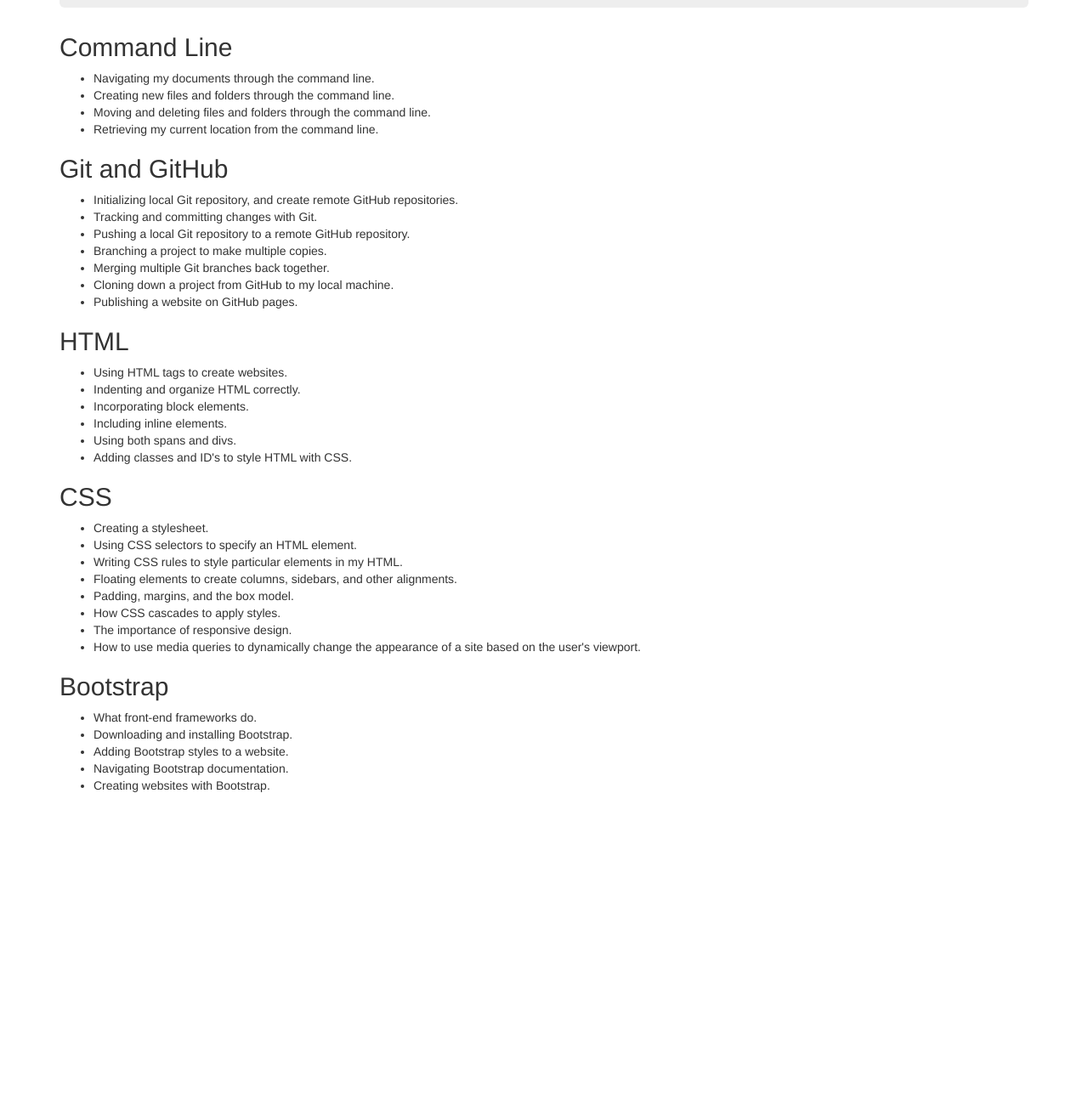
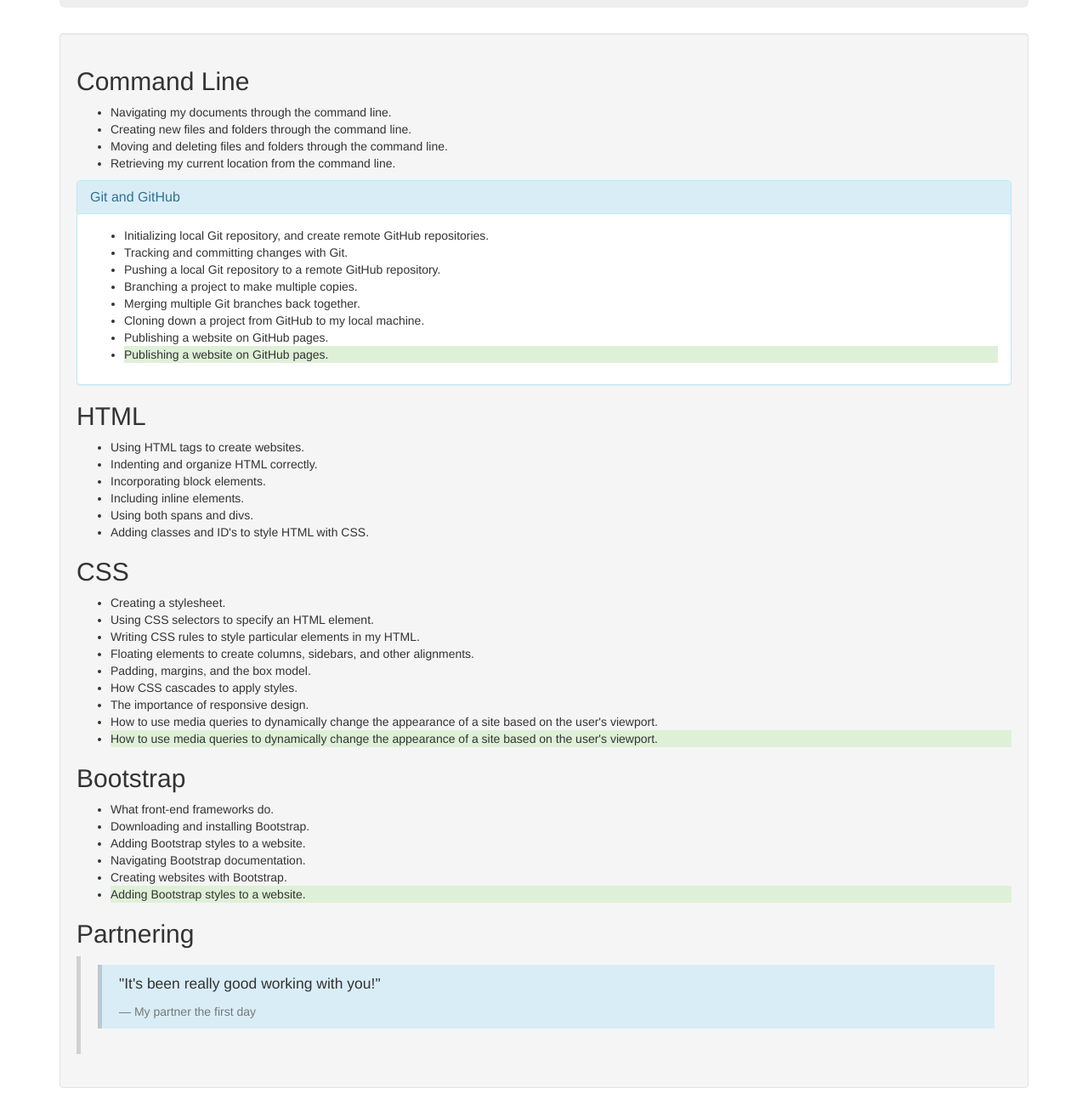
Before and after one commit to ashandabout/epicodusweek3wed, a plain HTML site: page index.html in a window 1280 px wide. Shown: the part 231-1531 px from the top of the page at 85% size. Before the commit the page ends 1175 px from the top, so only its background shows below. Drawn offline with Linux system fonts and the light colour scheme.

Commit message:
blockquotes

```diff
--- a/index.html
+++ b/index.html
@@ -12,6 +12,7 @@
       I've almost finished my first week at Epicodus. Here are some of the things I've learned so far:
     </p>
     </div>
+    <div class="well">
     <h2>Command Line</h2>
     <ul>
       <li>Navigating my documents through the command line.</li>
@@ -19,7 +20,11 @@
       <li>Moving and deleting files and folders through the command line.</li>
       <li>Retrieving my current location from the command line.</li>
     </ul>
-    <h2>Git and GitHub</h2>
+    <div class="panel panel-info">
+      <div class="panel-heading">
+      <h2 class="panel-title">Git and GitHub</h2>
+      </div>
+      <div class="panel-body">
     <ul>
       <li>Initializing local Git repository, and create remote GitHub repositories.</li>
       <li>Tracking and committing changes with Git.</li>
@@ -28,7 +33,10 @@
       <li>Merging multiple Git branches back together.</li>
       <li>Cloning down a project from GitHub to my local machine.</li>
       <li>Publishing a website on GitHub pages.</li>
+      <li class="bg-success">Publishing a website on GitHub pages.</li>
     </ul>
+  </div>
+</div>
     <h2>HTML</h2>
     <ul>
       <li>Using HTML tags to create websites.</li>
@@ -48,6 +56,7 @@
       <li>How CSS cascades to apply styles.</li>
       <li>The importance of responsive design.</li>
       <li>How to use media queries to dynamically change the appearance of a site based on the user's viewport.</li>
+      <li class="bg-success">How to use media queries to dynamically change the appearance of a site based on the user's viewport.</li>
     </ul>
     <h2>Bootstrap</h2>
     <ul>
@@ -56,7 +65,14 @@
       <li>Adding Bootstrap styles to a website.</li>
       <li>Navigating Bootstrap documentation.</li>
       <li>Creating websites with Bootstrap.</li>
+      <li class="bg-success">Adding Bootstrap styles to a website.</li>
     </ul>
+    <h2>Partnering</h2>
+    <blockquote>
+      <blockquote class="bg-info"
+       <p>"It's been really good working with you!"</p>
+       <footer>My partner the first day</footer>
+     </blockquote>
     </div>
   </body>
 </html>
```
